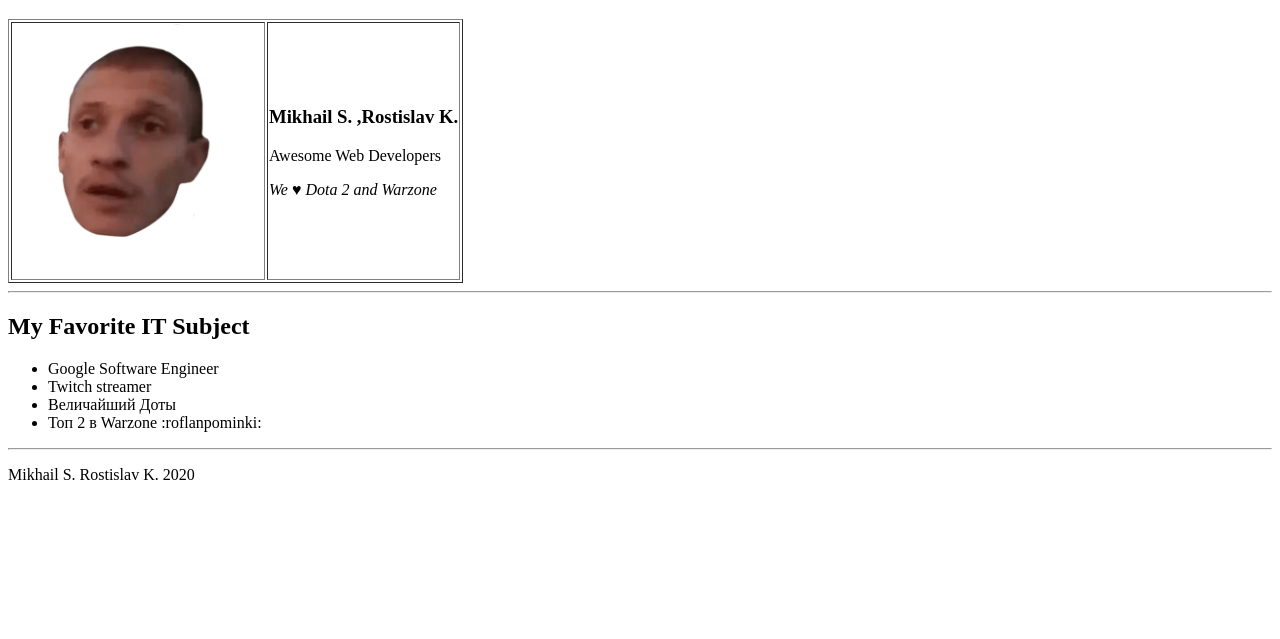
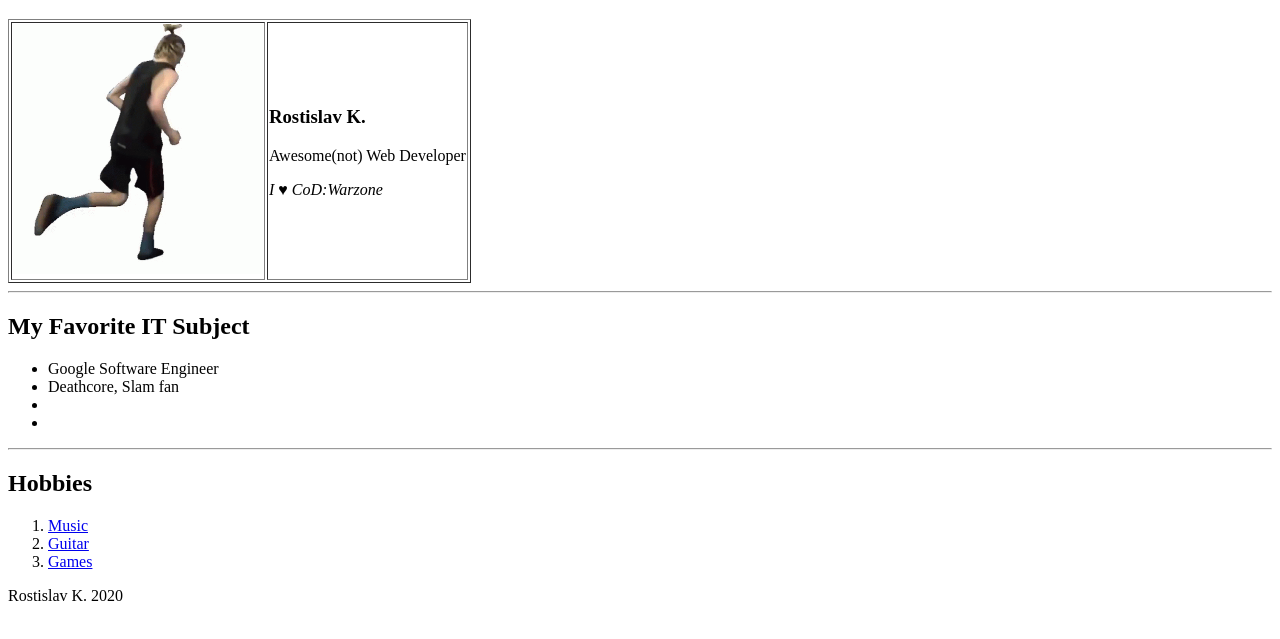
Before and after one commit to Roasteg/Web-Eng-First-Page, a plain HTML site: page index.html in a window 1280 px wide. Shown: the part 61-700 px from the top of the page. Drawn offline with Linux system fonts and the light colour scheme.

Commit message:
Add hobbies

```diff
--- a/index.html
+++ b/index.html
@@ -11,11 +11,11 @@
 
     <table border="1">
         <tr>
-            <td><img src="img/1.png" style="width: 250px"></td>
+            <td><img src="img/1.gif" style="width: 250px"></td>
             <td>
-                <h3>Mikhail S. ,Rostislav K.</h3>
-                <p>Awesome Web Developers</p>
-                <p><em>We &#9829 Dota 2 and Warzone</em></p>
+                <h3>Rostislav K.</h3>
+                <p>Awesome(not) Web Developer</p>
+                <p><em>I &#9829 CoD:Warzone</em></p>
             </td>
         </tr>
     </table>
@@ -26,12 +26,22 @@
     <ul>
         <!--li - List item-->
         <li>Google Software Engineer</li>
-        <li>Twitch streamer</li>
-        <li>Величайший Доты</li>
-        <li>Топ 2 в Warzone :roflanpominki:</li>
+        <li>Deathcore, Slam fan</li>
+        <li></li>
+        <li></li>
 
     </ul>
     <hr>
-    <p>Mikhail S. Rostislav K. 2020 </p>
+
+    <h2>Hobbies</h2>
+    <!--ol - ordered list-->
+    <ol>
+        <li><a href="music.html" target="_blank"> Music </a></li>
+        <li><a href="guitar.html" target="_blank"> Guitar</a></li>
+        <li><a href="games.html" target="_blank"> Games</a></li>
+
+    </ol>
+
+    <p>Rostislav K. 2020 </p>
 </body>
 </html>
```
Also changed, not shown: music.html (added, +9 -0 lines), games.html (added), guitar.html (added), img/1.gif (added), img/1.png (deleted), img/12730080t1h7800.jpg (deleted), img/gtr.jpg (added), img/kl meme.jpg (added), img/price meme.jpeg (added).
